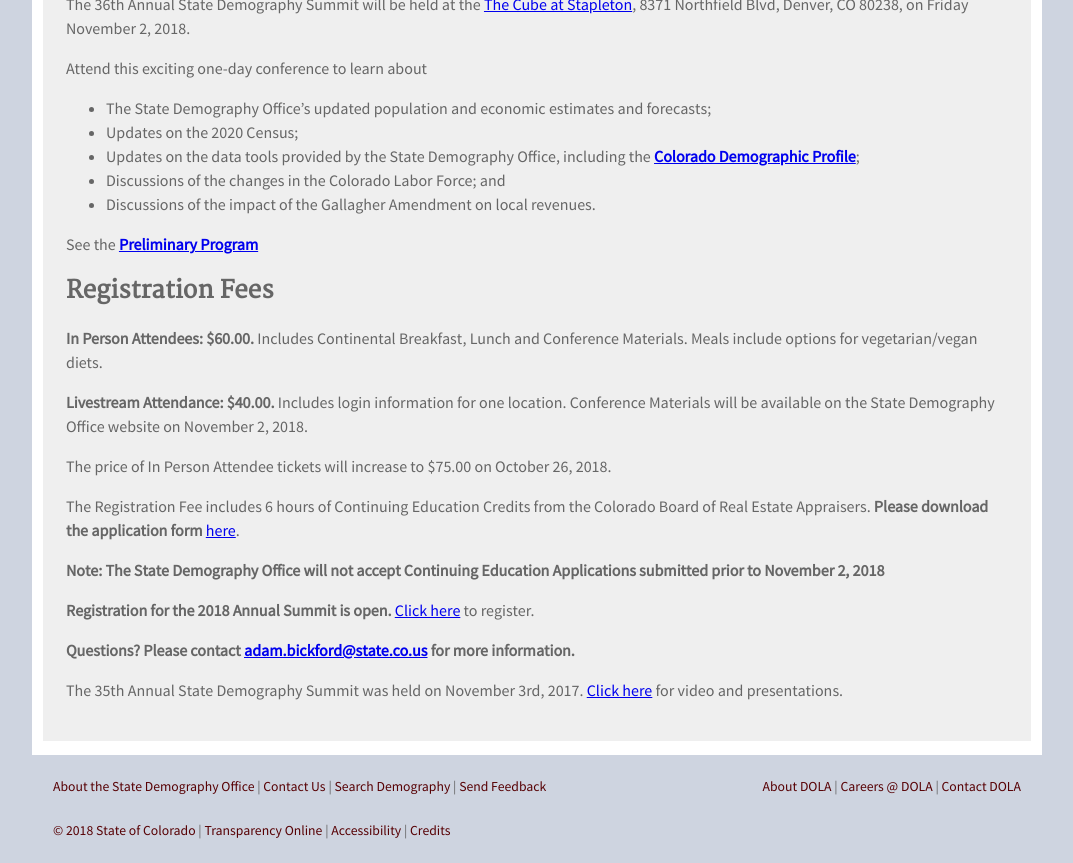
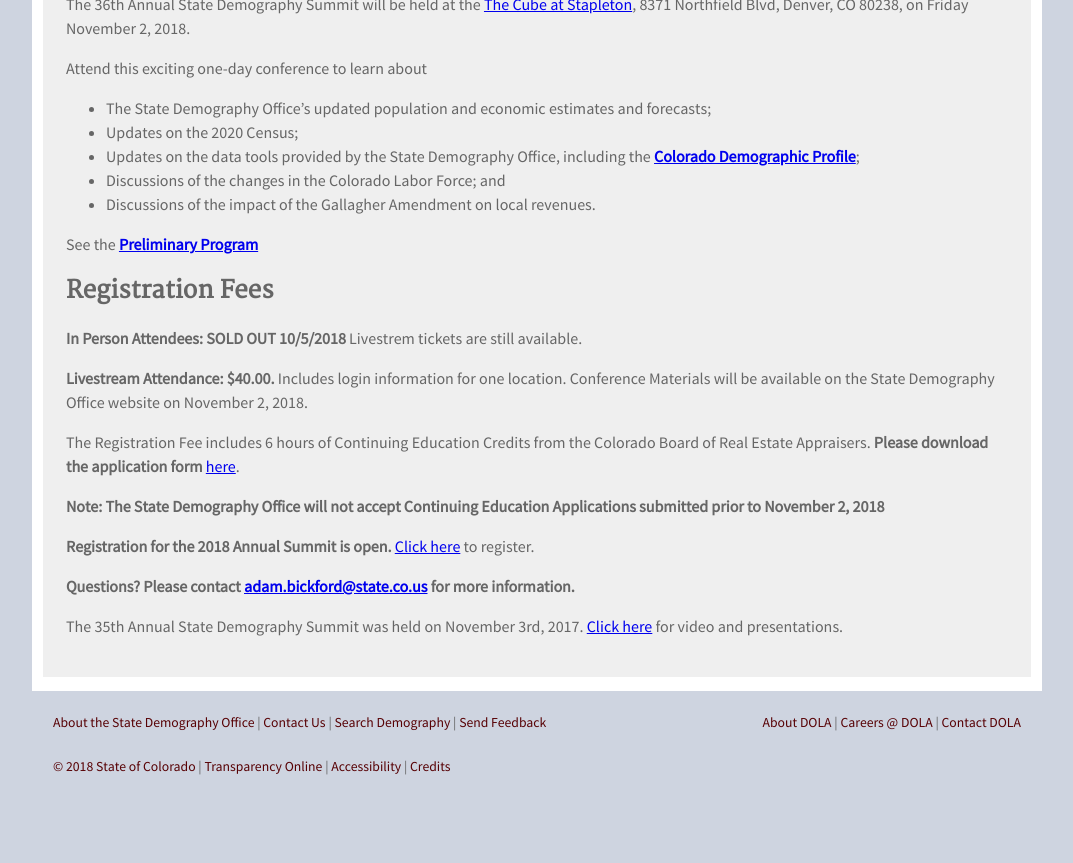
Before and after one commit to TBleess/Website_New, a Jekyll site: the page built from pages/9_Not_in_Menu/demography_summit_2018.md, in a window 1280 px wide and 900 px high, scrolled down 1103 px, cut to the strip 37-900 px from the top of the window. Shown: the whole strip, without its empty margins (103-1176 px from the left). Built offline with Jekyll 4.4.1, drawn with Linux system fonts in a browser that asks for light colours; after the commit the page ends 1939 px from its top, so only the background shows below that.

Commit message:
Update demography_summit_2018.md

```diff
--- a/pages/9_Not_in_Menu/demography_summit_2018.md
+++ b/pages/9_Not_in_Menu/demography_summit_2018.md
@@ -28,11 +28,9 @@
 
 ## Registration Fees
 
-**In Person Attendees:  $60.00.**  Includes Continental Breakfast, Lunch and Conference Materials.  Meals include options for vegetarian/vegan diets.
+**In Person Attendees:  SOLD OUT 10/5/2018**  Livestrem tickets are still available.
 
 **Livestream Attendance: $40.00.**  Includes login information for one location.  Conference Materials will be available on the State Demography Office website on November 2, 2018.
-
-The price of In Person Attendee tickets will increase to $75.00 on October 26, 2018.
 
 The Registration Fee includes 6 hours of Continuing Education Credits from the Colorado Board of Real Estate Appraisers.
 **Please download the application form** [here](https://storage.googleapis.com/co-publicdata/CE_Application_Participants.docx).
```
